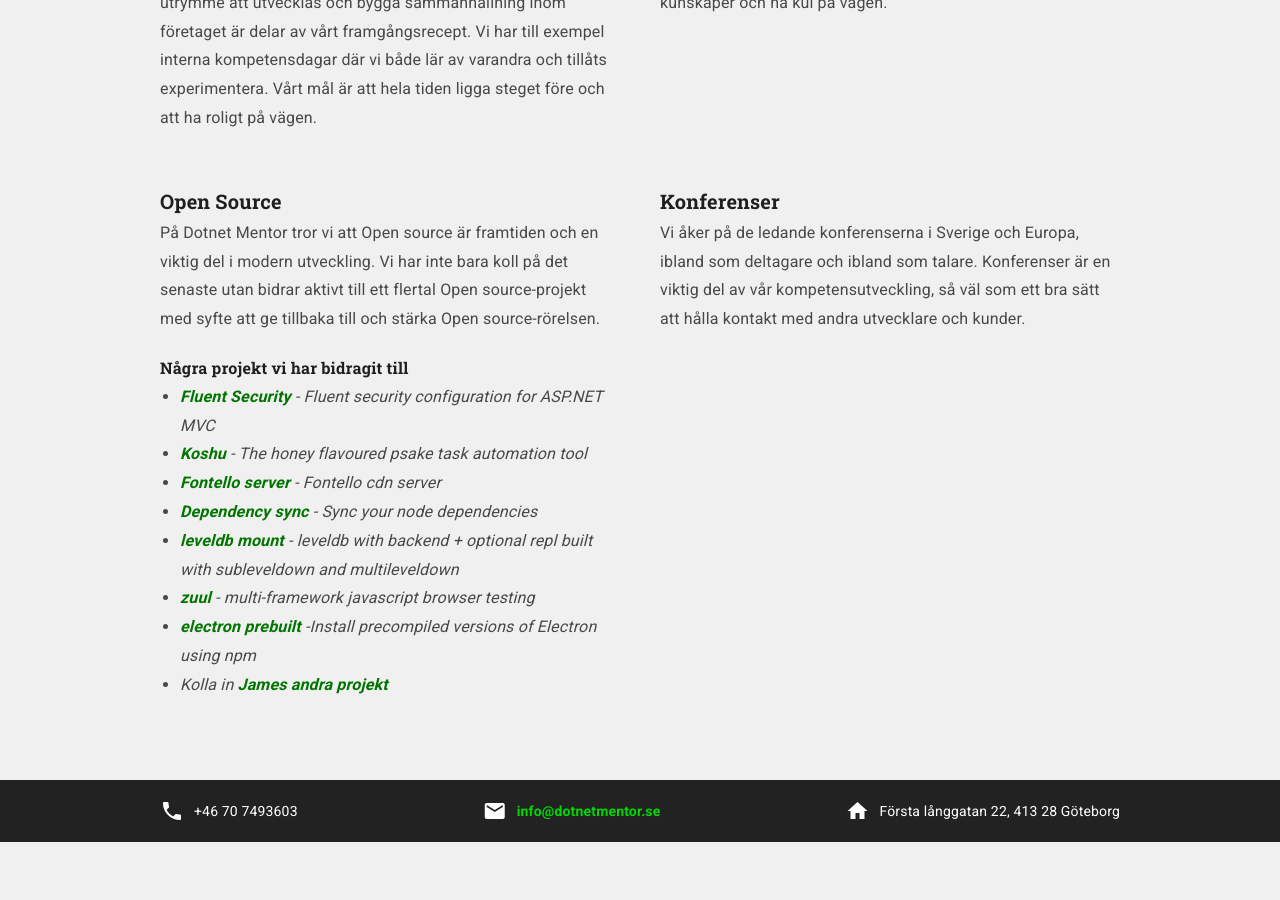
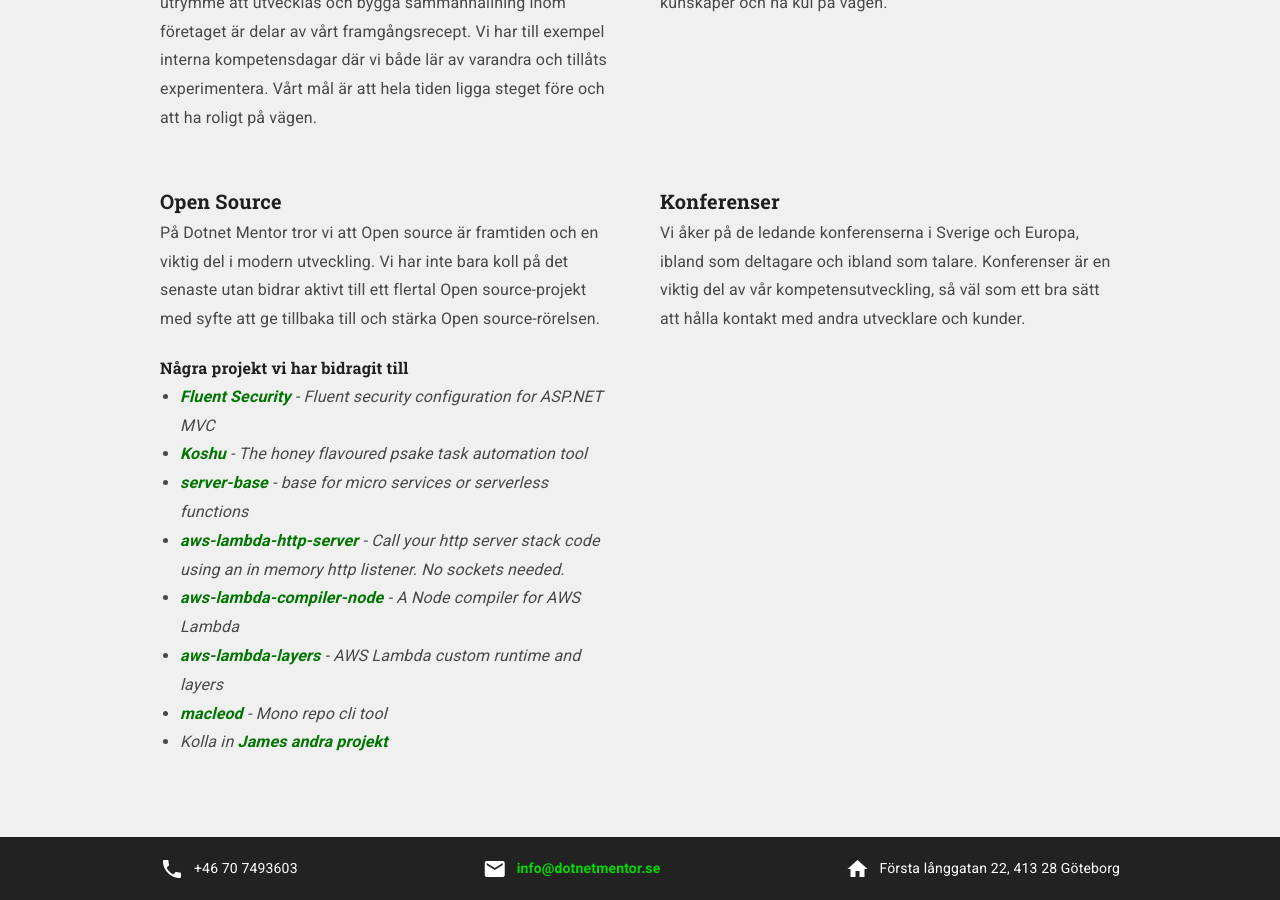
Before and after one commit to dotnetmentor/dotnetmentor-website, a Jekyll site: the page built from about.html, in a window 1280 px wide and 900 px high, scrolled down 617 px. Built offline with Jekyll 4.4.1, drawn with Linux system fonts in a browser that asks for light colours; before the commit the page ends 1459 px from its top, so only the background shows below that.

Commit message:
Replaced some old github links to James' repos with newer ones

```diff
--- a/about.html
+++ b/about.html
@@ -40,13 +40,11 @@
                 <li><a href="https://github.com/kristofferahl/FluentSecurity">Fluent Security</a> - Fluent security configuration
                     for ASP.NET MVC</li>
                 <li><a href="https://github.com/kristofferahl/Koshu/">Koshu</a> - The honey flavoured psake task automation tool</li>
-                <li><a href="https://github.com/jameskyburz/fontello-server">Fontello server</a> - Fontello cdn server</li>
-                <li><a href="https://github.com/jameskyburz/dependency-sync/">Dependency sync</a> - Sync your node dependencies</li>
-                <li><a href="https://github.com/jameskyburz/leveldb-mount/">leveldb mount</a> - leveldb with backend + optional
-                    repl built with subleveldown and multileveldown</li>
-                <li><a href="https://github.com/defunctzombie/zuul">zuul</a> - multi-framework javascript browser testing</li>
-                <li><a href="https://github.com/electron-userland/electron-prebuilt">electron prebuilt</a> -Install precompiled
-                    versions of Electron using npm</li>
+                <li><a href="https://github.com/JamesKyburz/server-base">server-base</a> - base for micro services or serverless functions</li>
+                <li><a href="https://github.com/JamesKyburz/aws-lambda-http-server">aws-lambda-http-server</a> - Call your http server stack code using an in memory http listener. No sockets needed.</a></li>
+                <li><a href="https://github.com/JamesKyburz/aws-lambda-compiler-node">aws-lambda-compiler-node</a> - A Node compiler for AWS Lambda</a></li>
+                <li><a href="https://github.com/JamesKyburz/aws-lambda-layers">aws-lambda-layers</a> - AWS Lambda custom runtime and layers</a></li>
+                <li><a href="https://github.com/JamesKyburz/macleod">macleod</a> - Mono repo cli tool</a></li>
                 <li>Kolla in <a href=" https://github.com/jameskyburz">James andra projekt</a></li>
             </ul>
         </div>
```
